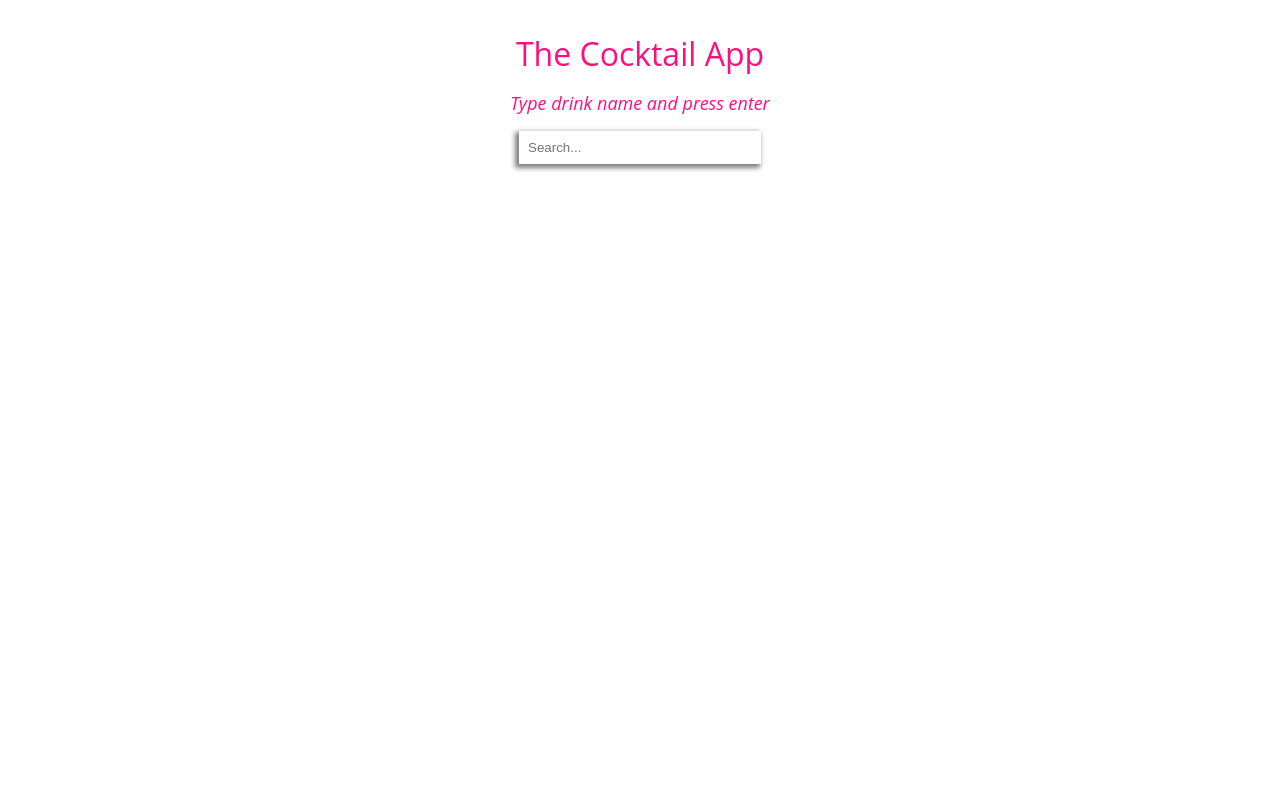
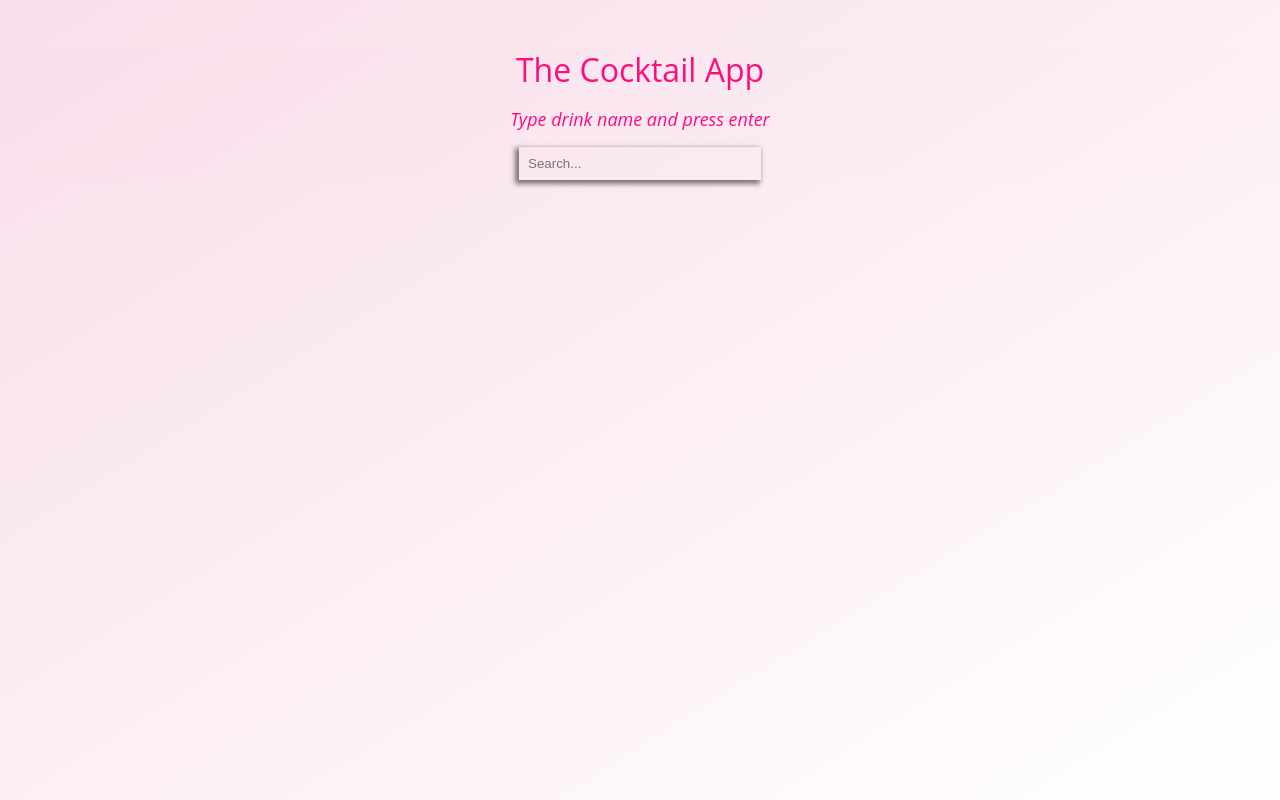
Before and after one commit to Tom-Lewis-Coder/react-cocktail-app, a React (Create React App) app: page / in a window 1280 px wide. Built offline with nearby package versions, Linux system fonts and the light colour scheme.

Commit message:
add gif and background

```diff
--- a/src/App.css
+++ b/src/App.css
@@ -1,3 +1,8 @@
+* {
+  background: linear-gradient(to right bottom, rgba(248, 220, 233, 0.945), white);
+  background-attachment: fixed;
+}
+
 .App {
   text-align: center;
 }
@@ -8,7 +13,7 @@
   font-family: 'Open Sans', sans-serif;
   font-size: xx-large;
   color: rgba(253, 1, 119, 0.945);
-  margin: 2rem 1rem 0 1rem;
+  margin: 3rem 0 0 0;
 }
 
 .search-bar {
@@ -24,6 +29,7 @@
   box-shadow: -0.15rem 0.15rem 0.3rem 0.08rem rgba(0,0,0,0.5);
   border: 1px solid transparent;
   padding: 0.5rem;
+  outline: none;
 }
 
 .sb-description {
@@ -47,12 +53,12 @@
   padding: 1rem;
   width: 80%;
   height: 80%;
+  margin-left: 30px;
 }
 
 img {
   max-height: 80%;
   max-width: 80%;
-  object-fit: contain;
   padding: 1rem;
   box-shadow: -0.16rem 0.16rem 0.3rem 0.08rem rgba(0,0,0,0.6);
 }
```
Also changed, not shown: 1 other file (tests, documents, lock files or other folders).
